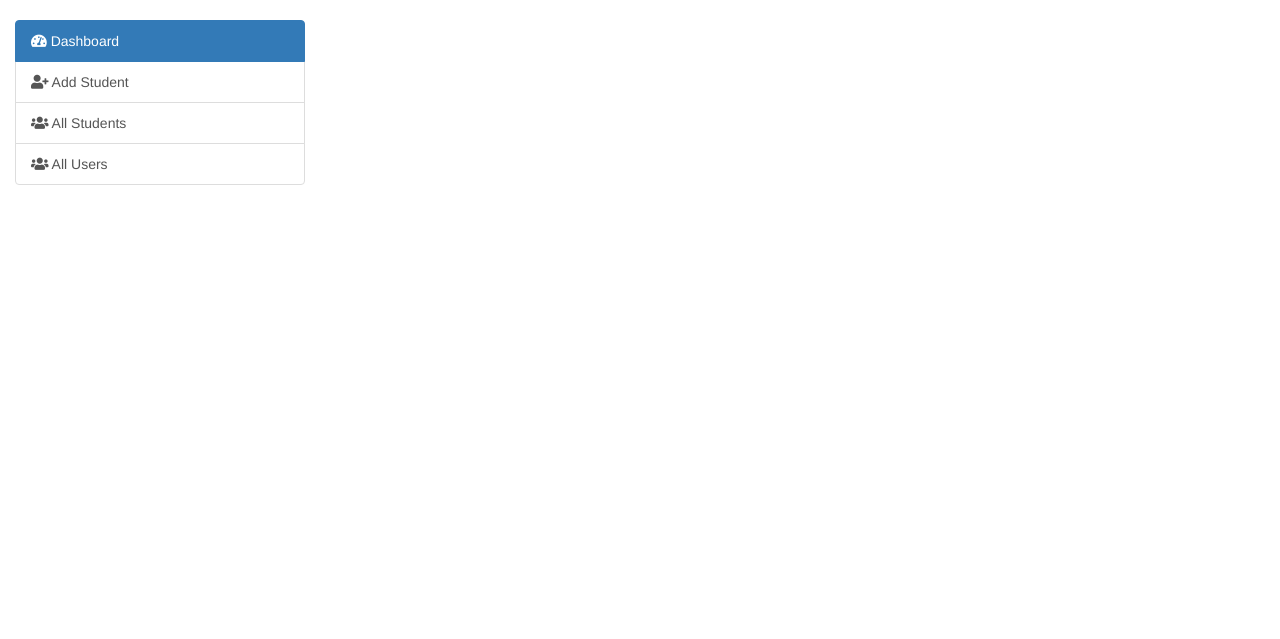
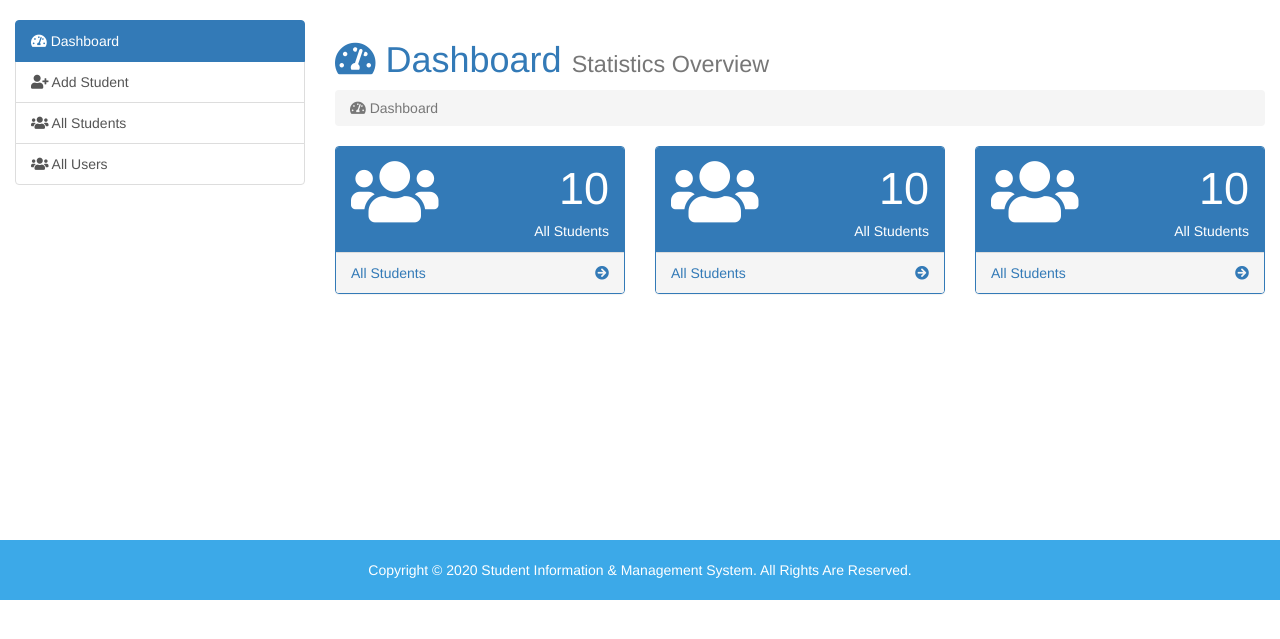
Before and after one commit to faizulislamfair/SIMS, a PHP site: page /admin/index.php in a window 1280 px wide. Shown: the part 52-691 px from the top of the page. Run offline with PHP 8.4, Linux system fonts and the light colour scheme; the visitor is signed in with stand-in values (Sample User, id 1).

Commit message:
Bachelor, Ami Bachelor, Bindas Life E Kono Pain Nei Amar

```diff
--- a/admin/index.php
+++ b/admin/index.php
@@ -7,7 +7,6 @@ if(!isset($_SESSION['user_login'])){
 
 
 ?>
-
 <!DOCTYPE html>
 <html lang="en">
 	<head>
@@ -16,54 +15,192 @@ if(!isset($_SESSION['user_login'])){
 				<meta name="viewport" content="width=device-width, initial-scale=1">
 					<!-- The above 3 meta tags *must* come first in the head; any other head content must come *after* these tags -->
 					<title>SIMS</title>
-
           <!-- Bootstrap -->
-
 
 					<link rel="stylesheet" href="https://maxcdn.bootstrapcdn.com/bootstrap/3.4.1/css/bootstrap.min.css">
 						<script src="https://ajax.googleapis.com/ajax/libs/jquery/3.5.1/jquery.min.js"></script>
             <script src="https://maxcdn.bootstrapcdn.com/bootstrap/3.4.1/js/bootstrap.min.js"></script>
+            <link rel="stylesheet" href="../css/style.css">
 						<link rel="stylesheet" type="text/css" href="../fonts/fontawesome-free-5.13.0-web/fontawesome-free-5.13.0-web/css/all.min.css">
 
+			    <style>
+
+					.content {
+                    min-height: 500px;
+                    }
+
+                    .footer-area {
+                    background: #3CA9E8;
+                    text-align: center;
+                    padding: 20px 0;
+                    color: #fff;
+                    }
+
+                    .footer-area p {
+                    margin: 0;
+					}
+
+
+				</style>
 
               </head>
+
 							<body>
 								<nav class="navbar navbar-default">
 									<div class="container-fluid">
 										<!-- Brand and toggle get grouped for better mobile display -->
 										<div class="navbar-header">
-
 											<a class="navbar-brand" href="index.php">SIMS</a>
 										</div>
-
 										<!-- Collect the nav links, forms, and other content for toggling -->
 										<div class="collapse navbar-collapse" id="bs-example-navbar-collapse-1">
-
-
 											<ul class="nav navbar-nav navbar-right">
-        <li><a href="logout.php"><i class="fa fa-user"></i> Welcome: Faizul Islam</a></li>
-        <li><a href="logout.php"><i class="fa fa-user-plus"></i> Add User</a></li>
-        <li><a href="logout.php"><i class="fa fa-user"></i> Profile</a></li>
-        <li><a href="logout.php"><i class="fa fa-power-off"></i> Logout</a></li>
+												<li>
+													<a href="logout.php">
+														<i class="fa fa-user"></i> Welcome: Faizul Islam
+													</a>
+												</li>
+												<li>
+													<a href="logout.php">
+														<i class="fa fa-user-plus"></i> Add User
+													</a>
+												</li>
+												<li>
+													<a href="logout.php">
+														<i class="fa fa-user"></i> Profile
+													</a>
+												</li>
+												<li>
+													<a href="logout.php">
+														<i class="fa fa-power-off"></i> Logout
+													</a>
+												</li>
 											</ul>
 										</div>
 									</div>
                 </nav>
+
 								<div class="container-fluid">
+
 									<div class="row">
+
 										<div class="col-sm-3">
 											<div class="list-group">
-       <a href="#" class="list-group-item active"><i class="fas fa-tachometer-alt"></i> Dashboard</a>
-       <a href="#" class="list-group-item"><i class="fa fa-user-plus"></i> Add Student</a>
-       <a href="#" class="list-group-item"><i class="fa fa-users"></i> All Students</a>
-       <a href="#" class="list-group-item"><i class="fa fa-users"></i> All Users</a>
-
+												<a href="#" class="list-group-item active">
+													<i class="fas fa-tachometer-alt"></i> Dashboard
+												</a>
+												<a href="#" class="list-group-item">
+													<i class="fa fa-user-plus"></i> Add Student
+												</a>
+												<a href="#" class="list-group-item">
+													<i class="fa fa-users"></i> All Students
+												</a>
+												<a href="#" class="list-group-item">
+													<i class="fa fa-users"></i> All Users
+												</a>
 											</div>
 										</div>
-   <div class="com-sm-9">
+
+
+
+										<div class="col-sm-9">
+											<div class="content">
+												<h1 class="text-primary">
+													<i class="fas fa-tachometer-alt"></i> Dashboard
+													<small>Statistics Overview</small>
+												</h1>
+												<ol class="breadcrumb">
+													<li class="active">
+														<i class="fas fa-tachometer-alt"></i> Dashboard
+													</li>
+												</ol>
+												<div class="row">
+													<div class="col-sm-4">
+														<div class="panel panel-primary">
+															<div class="panel-heading">
+																<div class="row">
+																	<div class="col-xs-3">
+																		<i class="fa fa-users fa-5x"></i>
+																	</div>
+																	<div class="col-xs-9">
+																		<div class="pull-right" style="font-size: 45px">10</div>
+																		<div class="clearfix"></div>
+																		<div class="pull-right">All Students</div>
+																	</div>
+																</div>
+															</div>
+															<a href="">
+																<div class="panel-footer">
+																	<span>All Students</span>
+																	<span class="pull-right">
+																		<i class="fas fa-arrow-circle-right"></i>
+																	</span>
+																	<div class="clearfix"></div>
+																</div>
+															</a>
+														</div>
+													</div>
+													<div class="col-sm-4">
+														<div class="panel panel-primary">
+															<div class="panel-heading">
+																<div class="row">
+																	<div class="col-xs-3">
+																		<i class="fa fa-users fa-5x"></i>
+																	</div>
+																	<div class="col-xs-9">
+																		<div class="pull-right" style="font-size: 45px">10</div>
+																		<div class="clearfix"></div>
+																		<div class="pull-right">All Students</div>
+																	</div>
+																</div>
+															</div>
+															<a href="">
+																<div class="panel-footer">
+																	<span>All Students</span>
+																	<span class="pull-right">
+																		<i class="fas fa-arrow-circle-right"></i>
+																	</span>
+																	<div class="clearfix"></div>
+																</div>
+															</a>
+														</div>
+													</div>
+													<div class="col-sm-4">
+														<div class="panel panel-primary">
+															<div class="panel-heading">
+																<div class="row">
+																	<div class="col-xs-3">
+																		<i class="fa fa-users fa-5x"></i>
+																	</div>
+																	<div class="col-xs-9">
+																		<div class="pull-right" style="font-size: 45px">10</div>
+																		<div class="clearfix"></div>
+																		<div class="pull-right">All Students</div>
+																	</div>
+																</div>
+															</div>
+															<a href="">
+																<div class="panel-footer">
+																	<span>All Students</span>
+																	<span class="pull-right">
+																		<i class="fas fa-arrow-circle-right"></i>
+																	</span>
+																	<div class="clearfix"></div>
+																</div>
+															</a>
+														</div>
+													</div>
+												</div>
+											</div>
 										</div>
 									</div>
 								</div>
 
+
+								<footer class="footer-area">
+									<p>Copyright &COPY; 2020 Student Information & Management System. All Rights Are Reserved.</p>
+                </footer>
+
+
 							</body>
 						</html>
--- a/css/style.css
+++ b/css/style.css
@@ -3,3 +3,18 @@
     font-style: italic;
     font-weight: 700;
 }
+
+.content {
+    min-height: 550px;
+}
+
+.footer-area {
+    background: #3CA9E8;
+    text-align: center;
+    padding: 20px 0;
+    color: #fff;
+}
+
+.footer-area p {
+    margin: 0;
+}
```
Lines whose indentation alone changed are shown as unchanged.
